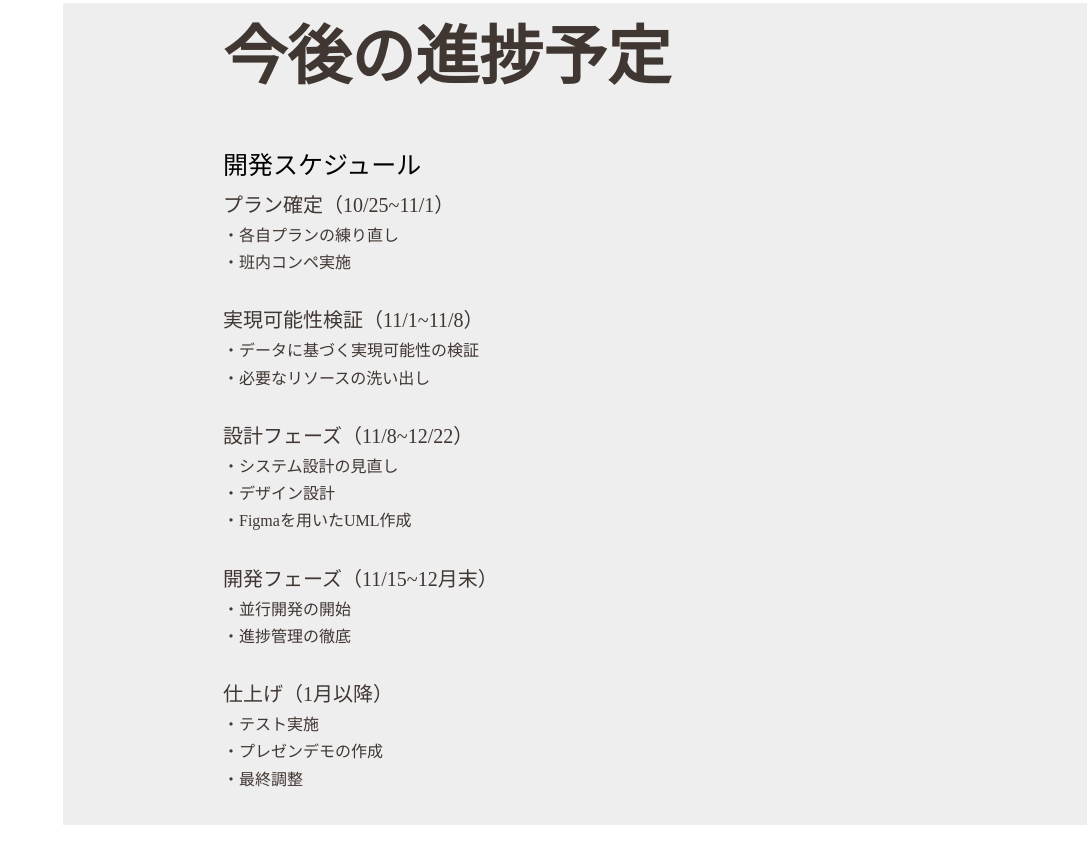
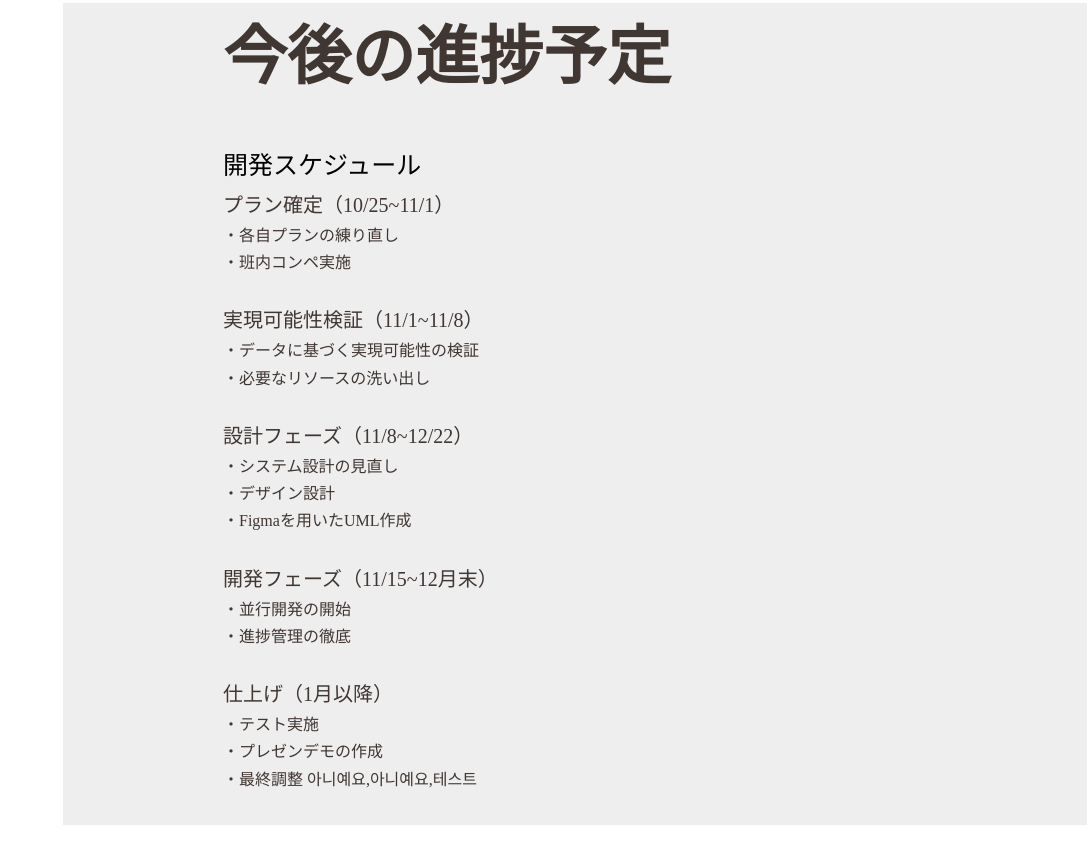
Before and after one commit to kurapiko3942/zemi_open-data, a plain HTML site: page for_october_twentyfifth/index.html in a window 1280 px wide. Shown: the part 7208-8071 px from the top of the page, without its empty margins (193-1280 px from the left). Drawn offline with nearby package versions, Linux system fonts and the light colour scheme; some packages are replaced by stand-ins of ours.

Commit message:
テスト

```diff
--- a/for_october_twentyfifth/index.html
+++ b/for_october_twentyfifth/index.html
@@ -261,6 +261,7 @@
                 <br>・テスト実施
                 <br>・プレゼンデモの作成
                 <br>・最終調整
+                아니예요,아니예요,테스트
             </p>
         </div>
     </section>
```
